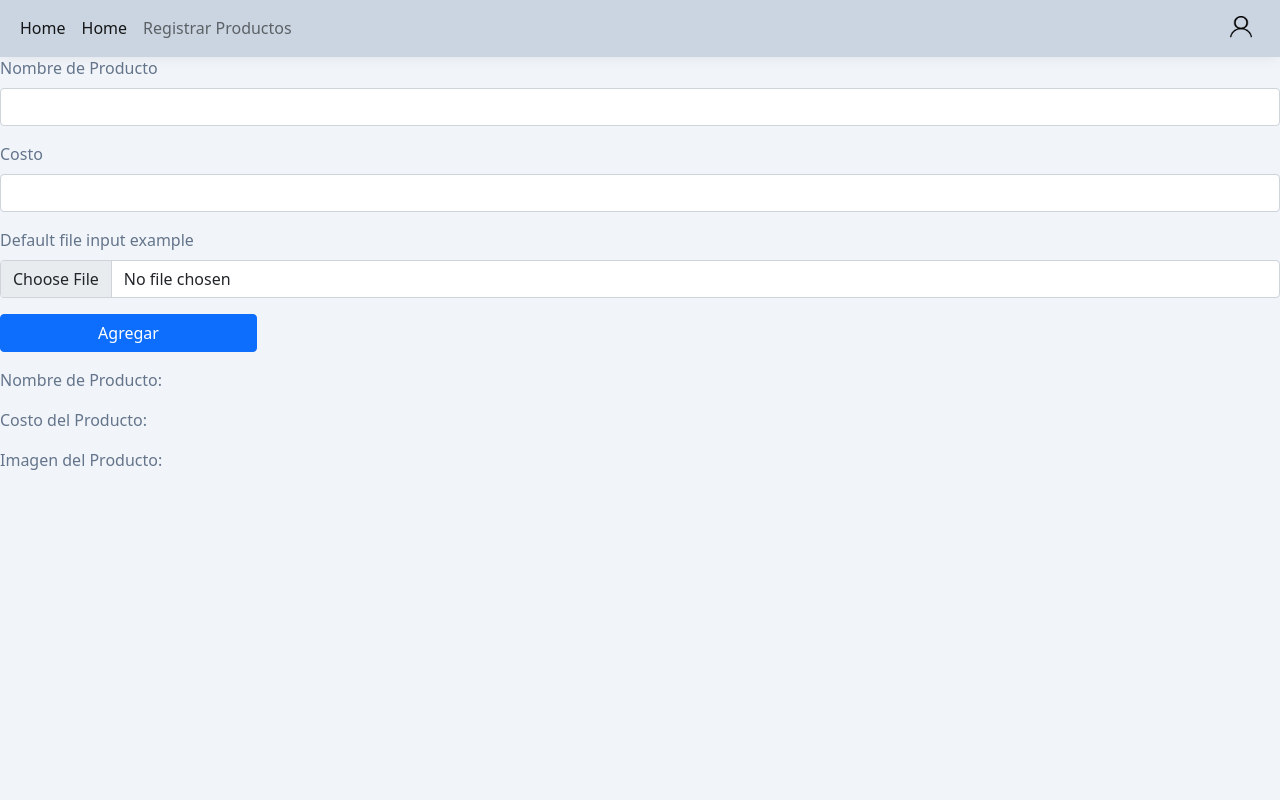
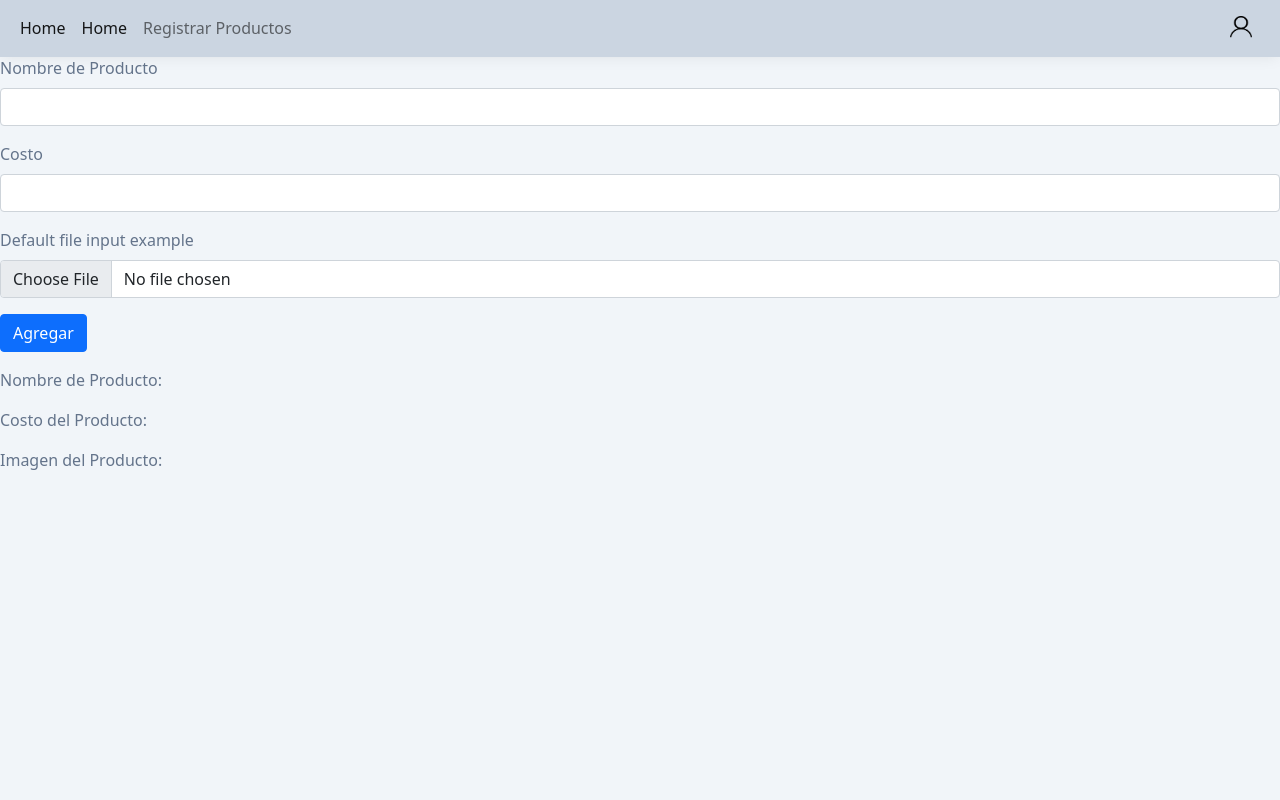
Before and after one commit to NicolasCaminos/Infinity, a plain HTML site: page pages/addProduct.html in a window 1280 px wide. Shown: the top 800 px of the page. Drawn offline with nearby package versions, Linux system fonts and the light colour scheme.

Commit message:
update add Product

```diff
--- a/pages/addProduct.html
+++ b/pages/addProduct.html
@@ -65,7 +65,7 @@
                 <label for="formFile" class="form-label">Default file input example</label>
                 <input class="form-control" type="file" id="formFile">
             </div>
-            <input class="btn btn-primary" value="Agregar" onclick="addProducto();">
+            <button class="btn btn-primary" onclick="addProducto();">Agregar</button>
         </form>
         <p>Nombre de Producto: </p>
         <span id="productoValue"></span>
```
